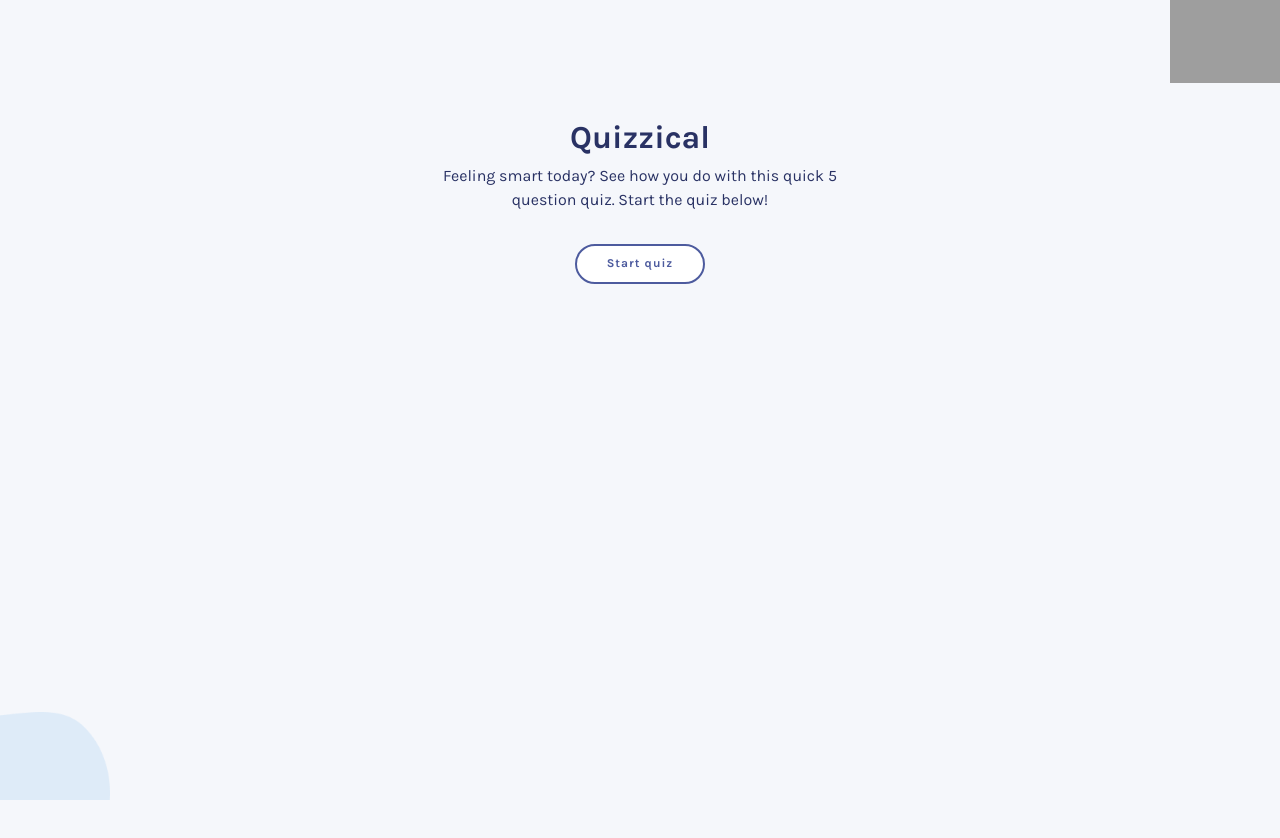
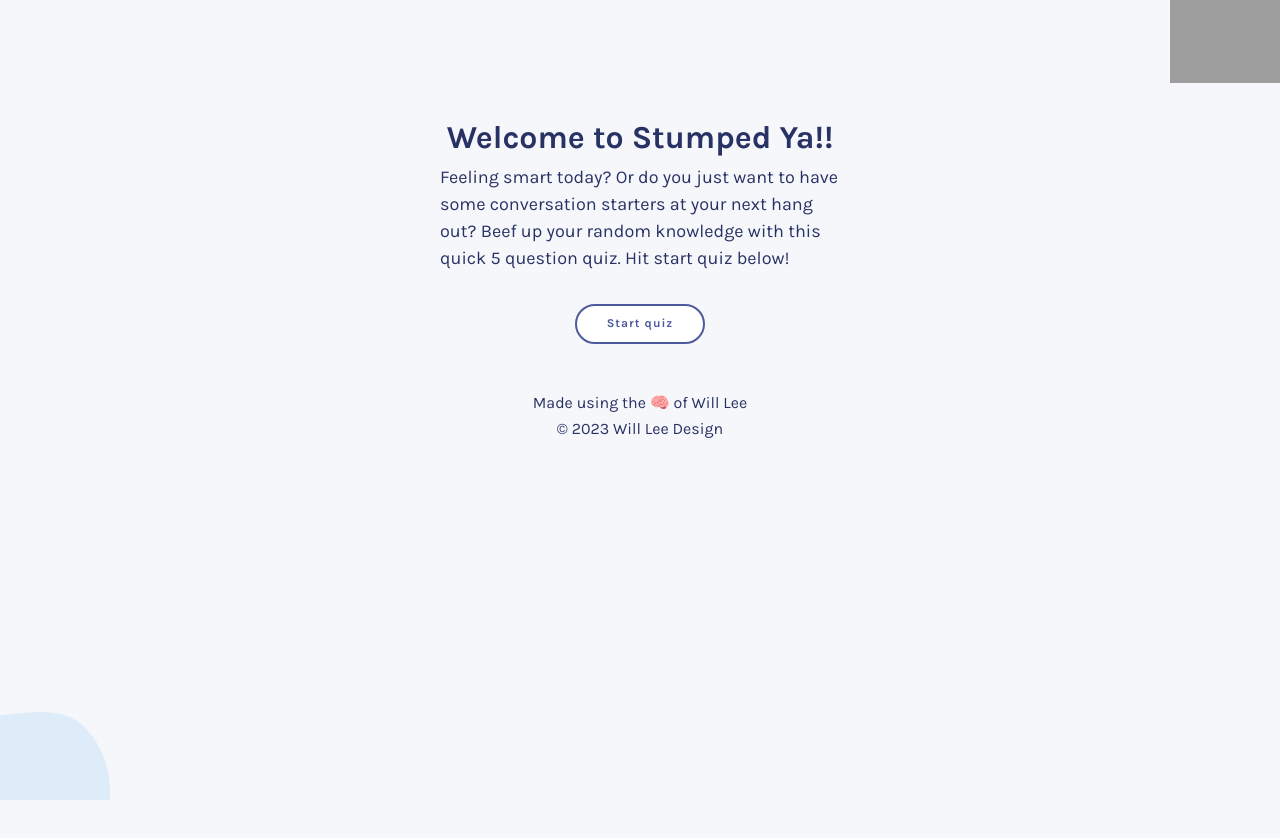
Before and after one commit to WilleeRobot/quizGame, a React (Vite) app: page / in a window 1280 px wide. Shown: the top 838 px of the page. Built offline with nearby package versions, Linux system fonts and the light colour scheme; grey boxes are pictures that could not be loaded.

Commit message:
Styling and title update

```diff
--- a/Components/StartPage.jsx
+++ b/Components/StartPage.jsx
@@ -1,11 +1,19 @@
-const StartPage = ({buttonHandler}) => {
-    return (
-        <div className='startpage-container'>
-            <h1>Quizzical</h1>
-            <p>Feeling smart today? See how you do with this quick 5 question quiz. Start the quiz below!</p>
-            <button className="buttonStyle" onClick={buttonHandler}>Start quiz</button>
-        </div>
-    )
-}
+const StartPage = ({ buttonHandler }) => {
+  return (
+    <div className="startpage-container">
+      <h1>Welcome to Stumped Ya!!</h1>
+      <p className="description">
+        Feeling smart today? Or do you just want to have some conversation
+        starters at your next hang out? Beef up your random knowledge with this
+        quick 5 question quiz. Hit start quiz below!
+      </p>
+      <button className="buttonStyle" onClick={buttonHandler}>
+        Start quiz
+      </button>
+      <p className="footer">Made using the 🧠 of Will Lee</p>
+      <p>© 2023 Will Lee Design</p>
+    </div>
+  );
+};
 
-export default StartPage
+export default StartPage;
--- a/style.css
+++ b/style.css
@@ -25,6 +25,13 @@ p {
   padding: 100px;
 }
 
+.footer {
+  font-size: 1rem;
+  margin-top: 50px;
+  margin-bottom: 8px;
+  padding: none;
+}
+
 .startpage-container {
   max-width: 400px;
   padding: 20px;
@@ -39,9 +46,10 @@ p {
   margin-bottom: 7px;
 }
 
-.startpage-container > p {
+.description {
   line-height: 1.5;
-  text-align: center;
+  font-size: 18px;
+  text-align: left;
   margin-bottom: 32px;
 }
 
```
